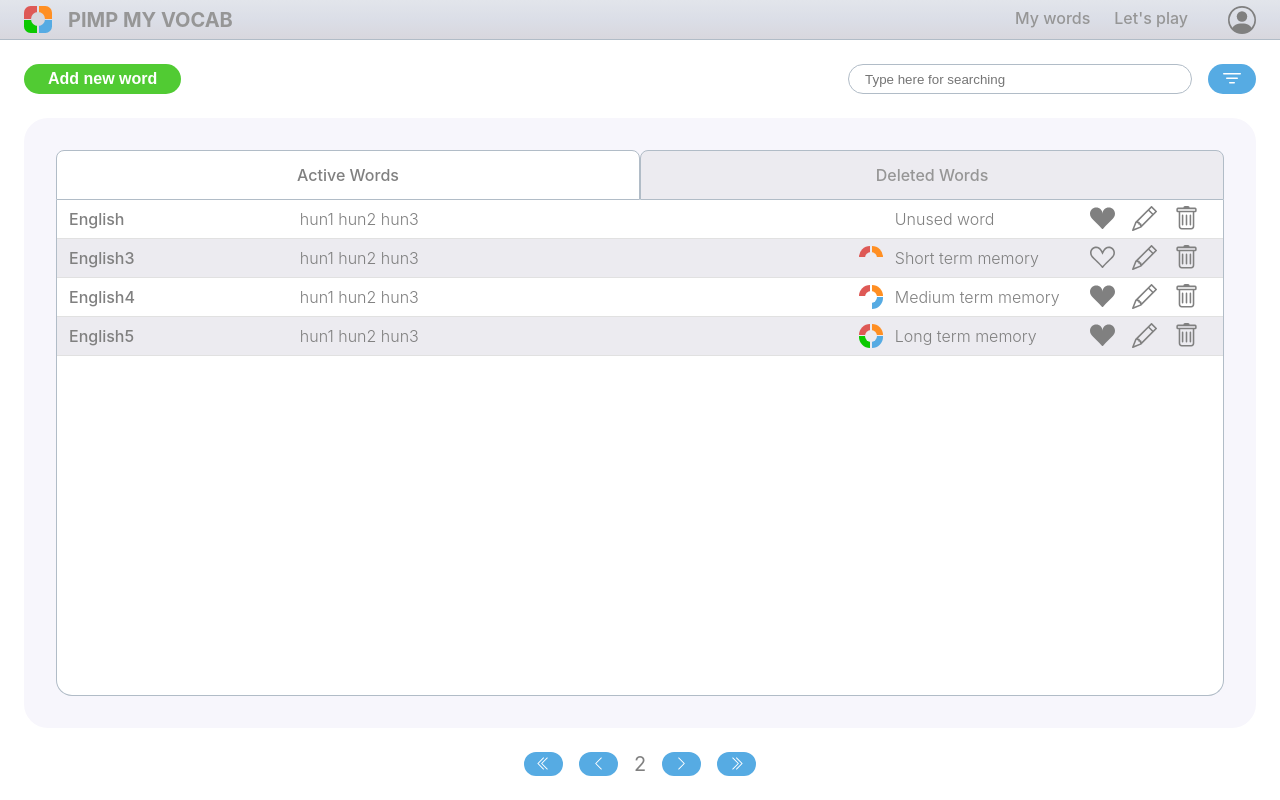
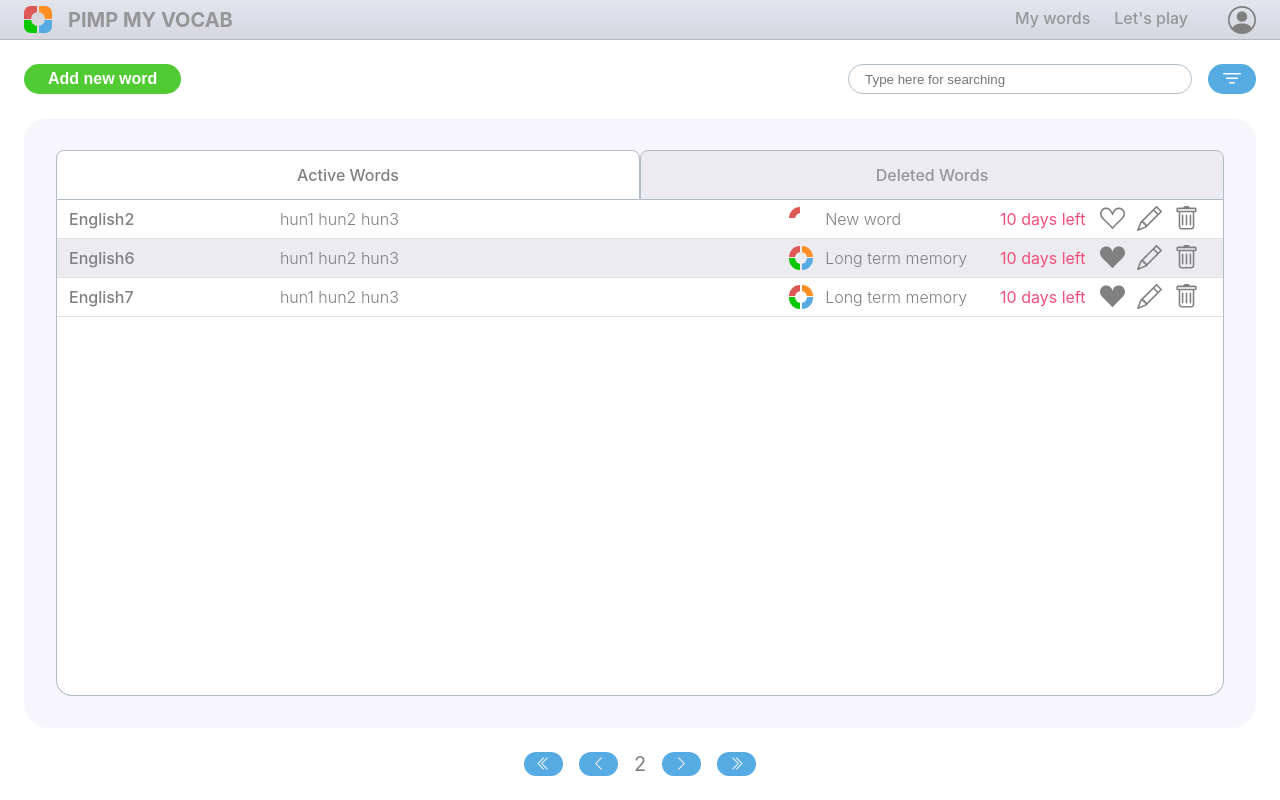
Before and after one commit to Crepkey/pmv_frond_end, a React (Create React App) app: page /my-words in a window 1280 px wide. Built offline with nearby package versions, Linux system fonts and the light colour scheme.

Commit message:
DeletedWordRow comp's init version has been implemented

```diff
--- a/src/components/mainComponents/MyWords.tsx
+++ b/src/components/mainComponents/MyWords.tsx
@@ -14,6 +14,7 @@ import SpinnerBar from "../generalComponents/SpinnerBar";
 
 /* Components */
 import ActiveWordRow from "../subComponents/myWords/activeWordRow";
+import DeletedWordRow from "../subComponents/myWords/deletedWordRow";
 
 const MainContainer = styled.div`
 	display: flex;
@@ -331,7 +332,7 @@ export default function MyWords() {
 					</TabContainer>
 
 					<WordContainer>
-						<ActiveWordRow words={activeWords} />
+						<DeletedWordRow words={deletedWords} />
 					</WordContainer>
 				</TableBlock>
 			</TableContainer>
--- /dev/null
+++ b/src/components/subComponents/myWords/deletedWordRow.tsx
@@ -0,0 +1,92 @@
+import React from "react";
+
+/* Interfaces */
+import { ExtendedWord } from "../../../utils/interfaces";
+
+/* Styles */
+import styled from "styled-components";
+import { colors } from "../../../utils/colors";
+import SpinnerBar from "../../generalComponents/SpinnerBar";
+
+/* Components */
+import WordHandler from "./wordHandler";
+
+const WordRow = styled.div<{ background: string }>`
+	display: flex;
+	justify-content: space-between;
+	align-items: center;
+	min-height: 2rem;
+	padding: 3px 12px 3px 12px;
+	background: ${({ background }) => background};
+	border-bottom: 1px ${colors.rowBorder} solid;
+`;
+
+const EnglishWord = styled.div`
+	display: flex;
+	flex: 2;
+	padding-right: 12px;
+	font-weight: 450;
+`;
+
+const HungarianWords = styled.div`
+	display: flex;
+	flex: 5;
+	padding-right: 12px;
+	font-weight: 300;
+`;
+
+const MemoryLevel = styled.div`
+	display: flex;
+	flex: 2;
+	align-items: center;
+	padding-right: 12px;
+`;
+
+const MemoryState = styled.div`
+	font-weight: 350;
+`;
+
+const DeletionCountdown = styled.div`
+	display: flex;
+	flex: 1;
+	color: ${colors.error};
+`;
+
+interface DeletedWordRowProps {
+	words: ExtendedWord[];
+}
+
+export default function DeletedWordRow({ words }: DeletedWordRowProps) {
+	/* TODO:  calculateRowBackground & convertMemoryLevelToText functions
+    go to a util file in the MyWords folder
+    because the activeWordsRow comp uses them as well.*/
+	function calculateRowBackground(index: number) {
+		if (index % 2 === 0) return colors.rowBackgroundLight;
+		return colors.rowBackgroundDark;
+	}
+
+	function convertMemoryLevelToText(memoryLevel: number) {
+		if (memoryLevel === 0) return "Unused word";
+		if (memoryLevel >= 1 && memoryLevel <= 25) return "New word";
+		if (memoryLevel >= 26 && memoryLevel <= 50) return "Short term memory";
+		if (memoryLevel >= 51 && memoryLevel <= 75) return "Medium term memory";
+		if (memoryLevel >= 76 && memoryLevel <= 100) return "Long term memory";
+	}
+
+	return (
+		<React.Fragment>
+			{words.map((word: ExtendedWord, index: number) => (
+				<WordRow key={word.id} background={calculateRowBackground(index)}>
+					<EnglishWord>{word.english}</EnglishWord>
+					<HungarianWords>{word.hungarian.map((hunWord: string) => `${hunWord} `)}</HungarianWords>
+					<MemoryLevel>
+						<SpinnerBar size={24} status={word.memoryLevel} style={{ margin: "0 12px 0 0", background: calculateRowBackground(index) }} />
+						<MemoryState>{convertMemoryLevelToText(word.memoryLevel)}</MemoryState>
+					</MemoryLevel>
+					<DeletionCountdown>10 days left</DeletionCountdown>
+					<WordHandler word={word} />
+				</WordRow>
+			))}
+		</React.Fragment>
+	);
+}
```
